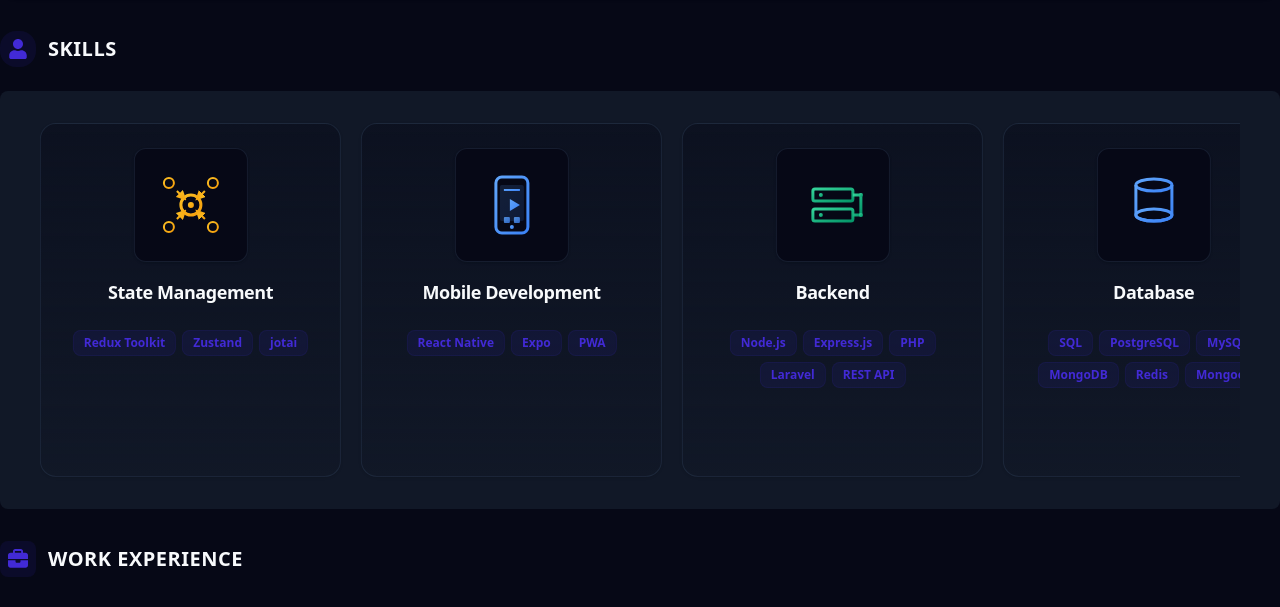
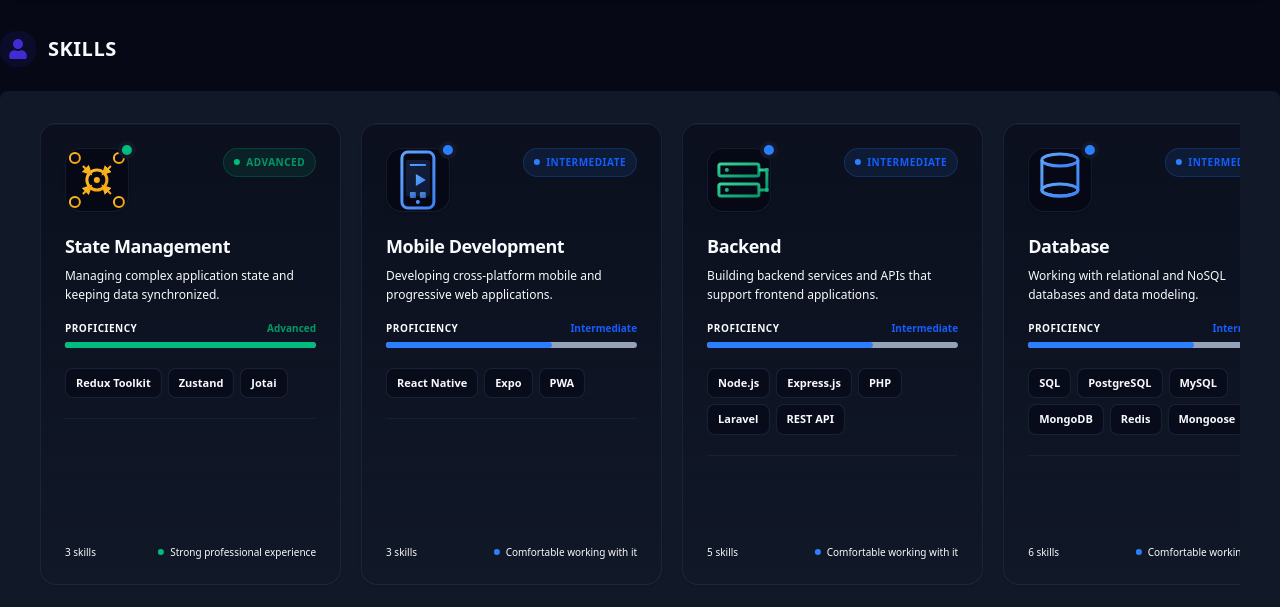
Before and after one commit to MohamadNosrati/portfolio, a Next.js app: page / in a window 1280 px wide. Shown: the part 1127-1734 px from the top of the page. Built offline with nearby package versions, Linux system fonts and the light colour scheme; no server answers.

Commit message:
change skill cards

```diff
--- a/components/home/Skills/SkillItem.tsx
+++ b/components/home/Skills/SkillItem.tsx
@@ -1,9 +1,16 @@
 "use client";
 
+import clsx from "clsx";
 import { motion, Variants } from "framer-motion";
+import type { SkillCategory } from ".";
+import { SkillLevel } from ".";
 
 const itemVariants: Variants = {
-  hidden: { y: 24, opacity: 0 },
+  hidden: {
+    y: 24,
+    opacity: 0,
+  },
+
   visible: {
     y: 0,
     opacity: 1,
@@ -16,50 +23,216 @@
 };
 
 interface IProps {
-  item: {
-    icon: string;
-    title: string;
-
-    branches: string[];
-  };
+  item: SkillCategory;
 }
 
+const levelConfig = {
+  expert: {
+    label: "Advanced",
+    description: "Strong professional experience",
+    color: "emerald",
+    badge:
+      "border-emerald-500/20 bg-emerald-500/10 text-emerald-600 dark:text-emerald-400",
+    dot: "bg-emerald-500",
+    bar: "bg-emerald-500",
+    border: "hover:border-emerald-500/40",
+    glow: "bg-emerald-500/10",
+    progress: "w-full",
+  },
+
+  intermediate: {
+    label: "Intermediate",
+    description: "Comfortable working with it",
+    color: "blue",
+    badge: "border-blue-500/20 bg-blue-500/10 text-blue-600 dark:text-blue-400",
+    dot: "bg-blue-500",
+    bar: "bg-blue-500",
+    border: "hover:border-blue-500/40",
+    glow: "bg-blue-500/10",
+    progress: "w-2/3",
+  },
+
+  familiar: {
+    label: "Familiar",
+    description: "Basic practical experience",
+    color: "amber",
+    badge:
+      "border-amber-500/20 bg-amber-500/10 text-amber-600 dark:text-amber-400",
+    dot: "bg-amber-500",
+    bar: "bg-amber-500",
+    border: "hover:border-amber-500/40",
+    glow: "bg-amber-500/10",
+    progress: "w-1/3",
+  },
+};
+
 export default function SkillItem({ item }: IProps) {
+  const level = levelConfig[item.level];
+
   return (
     <motion.div
       variants={itemVariants}
       initial="hidden"
       whileInView="visible"
-      viewport={{ once: true, margin: "-20px" }}
+      viewport={{
+        once: true,
+        margin: "-20px",
+      }}
       whileHover={{
         y: -6,
-        scale: 1.02,
-        boxShadow:
-          "0 20px 25px -5px rgb(0 0 0 / 0.1), 0 8px 10px -6px rgb(0 0 0 / 0.1)",
+        scale: 1.015,
+        boxShadow: "0 20px 35px -10px rgb(0 0 0 / 0.12)",
       }}
-      // Swiper uses standard transitions; adding custom layout durations here prevents animation fighting
-      className="group w-full flex flex-1  relative bg-gradient-to-b from-background/40 to-card border border-border/60 p-6 rounded-2xl flex-col items-center gap-4 transition-[border-color,background-color] duration-300 hover:border-primary/40 shadow-sm select-none"
+      className={clsx(
+        "group relative flex w-full flex-1 select-none flex-col overflow-hidden rounded-2xl border bg-gradient-to-b from-background/50 to-card p-6 shadow-sm transition-all duration-300",
+        "border-border/60",
+        level.border,
+      )}
     >
-      {/* Icon Wrapper - Animated Background Glow on Hover */}
-      <div className="relative p-4 bg-background rounded-xl border border-border/50 text-muted-foreground group-hover:text-primary group-hover:border-primary/30 group-hover:bg-primary/5 transition-all duration-300 shadow-sm">
-        <Icon iconString={item?.icon} />
+      {/* ====================================================== */}
+      {/* Background Glow */}
+      {/* ====================================================== */}
+
+      <div
+        className={clsx(
+          "pointer-events-none absolute -right-16 -top-16 size-40 rounded-full blur-3xl opacity-0 transition-opacity duration-500 group-hover:opacity-100",
+          level.glow,
+        )}
+      />
+
+      {/* ====================================================== */}
+      {/* Top Row */}
+      {/* ====================================================== */}
+
+      <div className="relative flex w-full items-start justify-between gap-4">
+        {/* Icon */}
+        <div
+          className={clsx(
+            "relative flex size-16 shrink-0 items-center justify-center rounded-2xl border bg-background shadow-sm transition-all duration-300",
+            "border-border/50",
+            "group-hover:scale-105",
+            "group-hover:border-primary/30",
+          )}
+        >
+          <div className="text-muted-foreground transition-colors duration-300 group-hover:text-primary">
+            <Icon iconString={item.icon} />
+          </div>
+
+          {/* Small accent */}
+          <span
+            className={clsx(
+              "absolute -right-1 -top-1 size-2.5 rounded-full ring-4 ring-card",
+              level.dot,
+            )}
+          />
+        </div>
+
+        {/* Skill Level Badge */}
+        <div
+          className={clsx(
+            "flex items-center gap-1.5 rounded-full border px-2.5 py-1.5 text-[10px] font-bold uppercase tracking-wider",
+            level.badge,
+          )}
+        >
+          <span className={clsx("size-1.5 rounded-full", level.dot)} />
+
+          {level.label}
+        </div>
       </div>
 
+      {/* ====================================================== */}
       {/* Title */}
-      <h3 className="text-lg  font-bold text-foreground tracking-tight group-hover:text-primary transition-colors duration-300">
-        {item?.title}
-      </h3>
+      {/* ====================================================== */}
 
-      {/* Tags/Skills Container - Enhanced UI Padding/Design */}
-      <div className="flex  flex-wrap gap-1.5 justify-center w-full mt-2">
-        {item?.branches?.map((branch) => (
+      <div className="relative mt-5 w-full">
+        <h3 className="text-lg font-bold tracking-tight text-foreground transition-colors duration-300 group-hover:text-primary">
+          {item.title}
+        </h3>
+
+        {/* Description */}
+        {item.description && (
+          <p className="mt-1.5 text-xs leading-relaxed text-muted-foreground">
+            {item.description}
+          </p>
+        )}
+      </div>
+
+      {/* ====================================================== */}
+      {/* Skill Level Indicator */}
+      {/* ====================================================== */}
+
+      <div className="relative mt-4 w-full">
+        <div className="mb-1.5 flex items-center justify-between">
+          <span className="text-[10px] font-semibold uppercase tracking-wider text-muted-foreground">
+            Proficiency
+          </span>
+
+          <span
+            className={clsx(
+              "text-[10px] font-bold",
+              level.badge.replace("border-", "").replace("bg-", ""),
+            )}
+          >
+            {level.label}
+          </span>
+        </div>
+
+        <div className="h-1.5 w-full overflow-hidden rounded-full bg-muted">
+          <motion.div
+            initial={{ width: 0 }}
+            whileInView={{
+              width:
+                item.level === SkillLevel.EXPERT
+                  ? "100%"
+                  : item.level === SkillLevel.INTERMEDIATE
+                    ? "66%"
+                    : "33%",
+            }}
+            viewport={{ once: true }}
+            transition={{
+              duration: 0.8,
+              delay: 0.15,
+              ease: "easeOut",
+            }}
+            className={clsx("h-full rounded-full", level.bar)}
+          />
+        </div>
+      </div>
+
+      {/* ====================================================== */}
+      {/* Skills */}
+      {/* ====================================================== */}
+
+      <div className="relative mt-5 flex w-full flex-wrap gap-1.5">
+        {item.branches?.map((branch) => (
           <span
             key={branch}
-            className="px-2.5 py-1 text-xs font-semibold rounded-lg bg-primary/10 text-primary border border-primary/10 hover:bg-primary hover:text-foreground transition-all duration-200 cursor-default"
+            className={clsx(
+              "rounded-lg border px-2.5 py-1.5 text-[11px] font-semibold transition-all duration-200",
+              "border-border/60 bg-background/60 text-muted-foreground",
+              "hover:border-primary/30 hover:bg-primary/5 hover:text-primary",
+            )}
           >
             {branch}
           </span>
         ))}
+      </div>
+
+      {/* ====================================================== */}
+      {/* Bottom Status */}
+      {/* ====================================================== */}
+
+      <div className="relative mt-5 grow flex items-end justify-between border-t border-border/40 pt-4">
+        <span className="text-[10px] font-medium text-muted-foreground">
+          {item.branches?.length || 0} skills
+        </span>
+        <div className="flex items-center gap-1.5">
+          <span className={clsx("size-1.5 rounded-full", level.dot)} />
+
+          <span className="text-[10px] font-medium text-muted-foreground">
+            {level.description}
+          </span>
+        </div>
       </div>
     </motion.div>
   );
--- a/components/home/Skills/index.tsx
+++ b/components/home/Skills/index.tsx
@@ -6,7 +6,31 @@
 import SkillItem from "./SkillItem";
 import "swiper/css";
 
-const data = [
+export const SkillLevel = {
+  EXPERT: "expert",
+  INTERMEDIATE: "intermediate",
+  FAMILIAR: "familiar",
+} as const;
+
+export interface SkillCategory {
+  title: string;
+  icon: string;
+  level: SkillLevel;
+  description: string;
+  branches: string[];
+}
+
+export type SkillLevel = (typeof SkillLevel)[keyof typeof SkillLevel];
+
+export interface SkillCategory {
+  icon: string;
+  title: string;
+  level: SkillLevel;
+  description: string;
+  branches: string[];
+}
+
+export const data: SkillCategory[] = [
   {
     icon: `<svg xmlns="http://www.w3.org/2000/svg" width="80" height="80" viewBox="0 0 80 80">
       <defs>
@@ -23,6 +47,8 @@
       <rect x="22" y="38" width="30" height="6" rx="1" fill="url(#fe)" opacity="0.4" />
     </svg>`,
     title: "Frontend",
+    level: SkillLevel.EXPERT,
+    description: "Building modern, scalable and responsive web applications.",
     branches: [
       "JavaScript",
       "TypeScript",
@@ -36,6 +62,7 @@
       "Turbopack",
     ],
   },
+
   {
     icon: `<svg xmlns="http://www.w3.org/2000/svg" width="80" height="80" viewBox="0 0 80 80">
       <defs>
@@ -52,7 +79,9 @@
       <rect x="34" y="38" width="24" height="8" rx="1" fill="url(#uiGrad)" opacity="0.3" />
       <path d="M62 20 L68 22 L66 28 Z" fill="url(#uiGrad)" />
     </svg>`,
-    title: "Ui",
+    title: "UI",
+    level: SkillLevel.EXPERT,
+    description: "Creating polished, responsive and user-friendly interfaces.",
     branches: [
       "HTML5",
       "Tailwind CSS",
@@ -63,6 +92,7 @@
       "Framer Motion",
     ],
   },
+
   {
     icon: `<svg xmlns="http://www.w3.org/2000/svg" width="80" height="80" viewBox="0 0 80 80">
       <defs>
@@ -74,6 +104,7 @@
           <path d="M 0 0 L 10 5 L 0 10 z" fill="url(#sm)" />
         </marker>
       </defs>
+
       <circle cx="40" cy="40" r="10" fill="none" stroke="url(#sm)" stroke-width="3" />
       <circle cx="40" cy="40" r="3" fill="url(#sm)" />
 
@@ -88,8 +119,12 @@
       <line x1="54" y1="54" x2="48" y2="48" stroke="url(#sm)" stroke-width="2" marker-end="url(#arrow)" />
     </svg>`,
     title: "State Management",
-    branches: ["Redux Toolkit", "Zustand", "jotai"],
+    level: SkillLevel.EXPERT,
+    description:
+      "Managing complex application state and keeping data synchronized.",
+    branches: ["Redux Toolkit", "Zustand", "Jotai"],
   },
+
   {
     icon: `<svg xmlns="http://www.w3.org/2000/svg" width="80" height="80" viewBox="0 0 80 80">
       <defs>
@@ -107,8 +142,12 @@
       <circle cx="40" cy="62" r="2" fill="url(#md)" />
     </svg>`,
     title: "Mobile Development",
+    level: SkillLevel.INTERMEDIATE,
+    description:
+      "Developing cross-platform mobile and progressive web applications.",
     branches: ["React Native", "Expo", "PWA"],
   },
+
   {
     icon: `<svg xmlns="http://www.w3.org/2000/svg" width="80" height="80" viewBox="0 0 80 80">
       <defs>
@@ -126,8 +165,12 @@
       <circle cx="68" cy="50" r="2" fill="url(#be)" />
     </svg>`,
     title: "Backend",
+    level: SkillLevel.INTERMEDIATE,
+    description:
+      "Building backend services and APIs that support frontend applications.",
     branches: ["Node.js", "Express.js", "PHP", "Laravel", "REST API"],
   },
+
   {
     icon: `<svg xmlns="http://www.w3.org/2000/svg" width="80" height="80" viewBox="0 0 80 80">
       <defs>
@@ -141,8 +184,12 @@
       <ellipse cx="40" cy="50" rx="18" ry="6" fill="none" stroke="url(#db)" stroke-width="3" />
     </svg>`,
     title: "Database",
+    level: SkillLevel.INTERMEDIATE,
+    description:
+      "Working with relational and NoSQL databases and data modeling.",
     branches: ["SQL", "PostgreSQL", "MySQL", "MongoDB", "Redis", "Mongoose"],
   },
+
   {
     icon: `<svg xmlns="http://www.w3.org/2000/svg" width="80" height="80" viewBox="0 0 80 80">
       <defs>
@@ -162,8 +209,12 @@
       <circle cx="65" cy="60" r="5" fill="url(#vc)" />
     </svg>`,
     title: "Version Control",
+    level: SkillLevel.EXPERT,
+    description:
+      "Working with collaborative development workflows and source control.",
     branches: ["GitHub", "GitLab", "Git Flow", "Monorepo", "Turborepo"],
   },
+
   {
     icon: `<svg xmlns="http://www.w3.org/2000/svg" width="80" height="80" viewBox="0 0 80 80">
       <defs>
@@ -180,8 +231,11 @@
       <circle cx="40" cy="40" r="28" fill="none" stroke="url(#rtGrad)" stroke-width="2" opacity="0.4" />
     </svg>`,
     title: "Realtime",
+    level: SkillLevel.INTERMEDIATE,
+    description: "Building real-time communication and event-driven features.",
     branches: ["Socket.IO", "WebSockets", "Push Notifications"],
   },
+
   {
     icon: `<svg xmlns="http://www.w3.org/2000/svg" width="80" height="80" viewBox="0 0 80 80">
       <defs>
@@ -198,8 +252,11 @@
       <text x="57" y="51" font-family="monospace" font-size="8" font-weight="bold" fill="#fff">v1</text>
     </svg>`,
     title: "Package Managers",
+    level: SkillLevel.EXPERT,
+    description: "Managing dependencies and JavaScript project environments.",
     branches: ["npm", "pnpm", "Yarn"],
   },
+
   {
     icon: `<svg xmlns="http://www.w3.org/2000/svg" width="80" height="80" viewBox="0 0 80 80">
       <defs>
@@ -219,8 +276,11 @@
       <circle cx="62" cy="30" r="2" fill="url(#monGrad)" />
     </svg>`,
     title: "Monitoring",
+    level: SkillLevel.FAMILIAR,
+    description: "Basic experience with application analytics and monitoring.",
     branches: ["PostHog"],
   },
+
   {
     icon: `<svg xmlns="http://www.w3.org/2000/svg" width="80" height="80" viewBox="0 0 80 80">
       <defs>
@@ -236,6 +296,9 @@
       <path d="M62 26 L64 22 L66 26 L70 28 L66 30 L64 34 L62 30 L58 28 Z" fill="url(#ss)" />
     </svg>`,
     title: "Soft Skills",
+    level: SkillLevel.EXPERT,
+    description:
+      "Collaborating effectively, solving problems and working within agile teams.",
     branches: [
       "Problem Solving",
       "Debugging",
```
Lines whose indentation alone changed are shown as unchanged.
